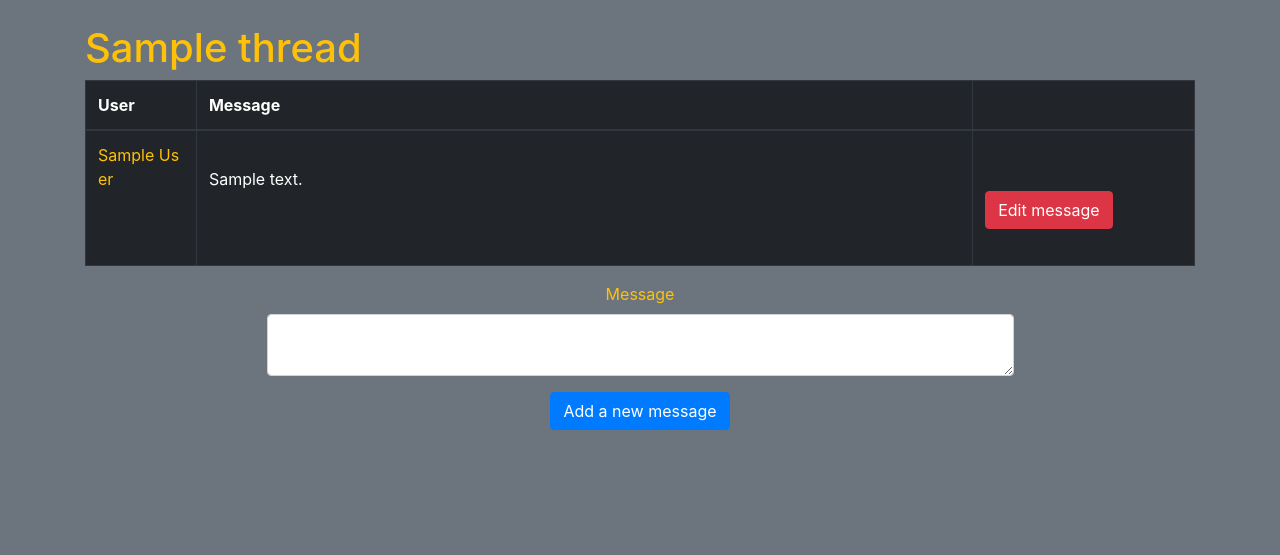
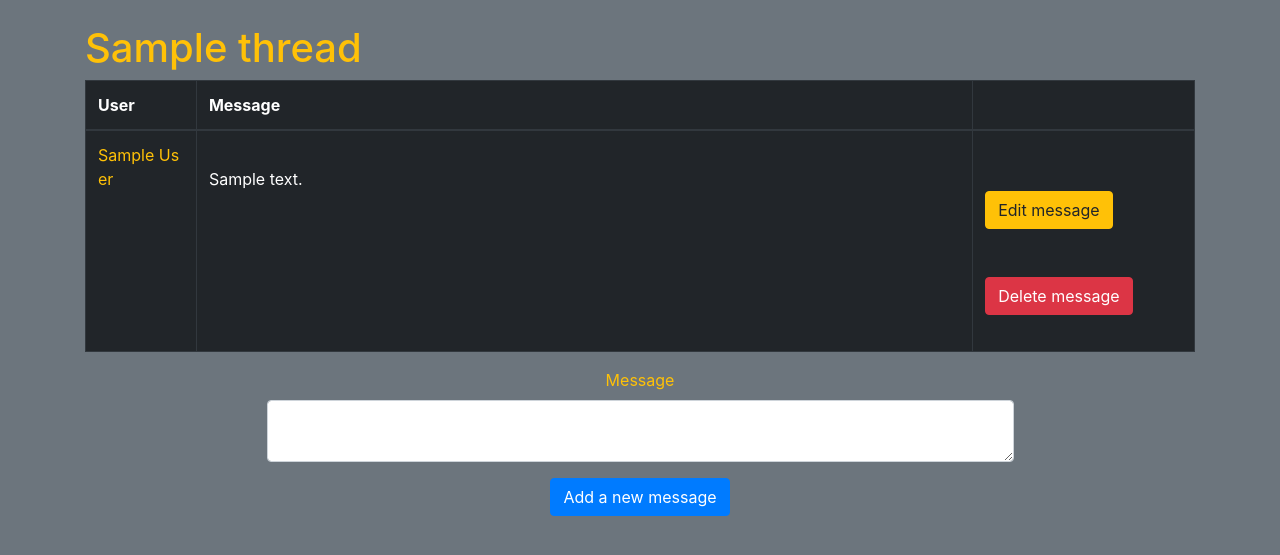
Before and after one commit to TimoJarvenpaa/Keskustelufoorumi, a Flask app: page /threads/1/ in a window 1280 px wide. Shown: the part 56-611 px from the top of the page. Run offline with Flask 2, Linux system fonts and the light colour scheme; tables that the repository leaves empty hold one stand-in row (values such as "Sample post"); some libraries are stand-ins or nearby versions.

Commit message:
Yksittäisten viestien poistaminen toteutettu

```diff
--- a/application/messages/views.py
+++ b/application/messages/views.py
@@ -16,11 +16,6 @@ def getMessagesByThreadId(thread_id):
       thread_id = thread_id,
       title = title,
       form = MessageForm())
-
-#@app.route("/messages/new/")
-#@login_required
-#def messages_form():
-#    return render_template("messages/new.html", form = MessageForm())
 
 @app.route("/threads/<thread_id>/", methods=["POST"])
 @login_required
@@ -65,3 +60,13 @@ def edit_message(thread_id, message_id):
     db.session().commit()
 
     return redirect(url_for("getMessagesByThreadId", thread_id=thread_id))
+
+@app.route("/threads/<thread_id>/delete/<message_id>", methods=["POST"])
+@login_required
+def delete_message(thread_id, message_id):
+    message = Message.query.get(message_id)
+
+    db.session().delete(message)
+    db.session().commit()
+
+    return redirect(url_for("getMessagesByThreadId", thread_id=thread_id))
--- a/application/templates/messages/list.html
+++ b/application/templates/messages/list.html
@@ -22,7 +22,10 @@
       </td>
       <td>
         <form method="GET" action="{{ url_for('edit_message', thread_id = thread_id, message_id = message.id) }}">
-          <input type="submit" value="Edit message" class="btn btn-danger"/>
+          <input type="submit" value="Edit message" class="btn btn-warning"/>
+        </form>
+        <form method="POST" action="{{ url_for('delete_message', thread_id = thread_id, message_id = message.id) }}">
+          <input type="submit" value="Delete message" class="btn btn-danger"/>
         </form>
       </td>
     </tr>
```
